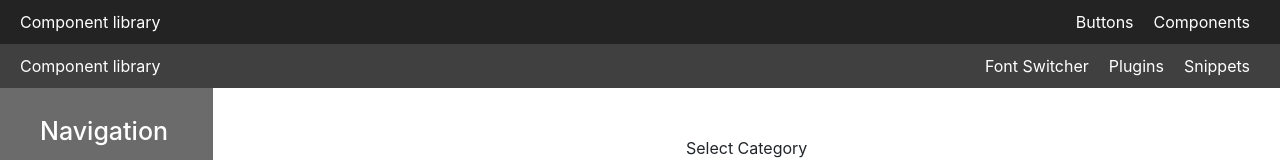
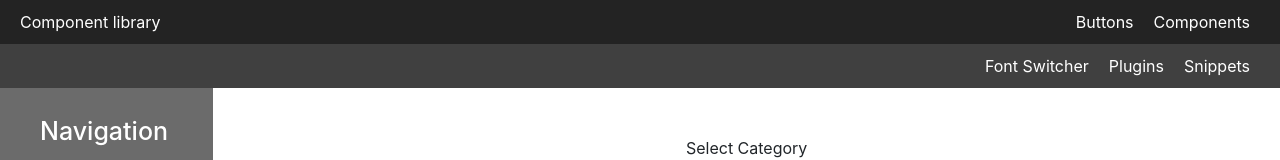
Before and after one commit to chris2733/complibrary, a Vue app: page /components in a window 1280 px wide. Shown: the top 160 px of the page. Built offline with nearby package versions, Linux system fonts and the light colour scheme.

Commit message:
Taking title off component top bar

```diff
--- a/src/componentlibrary/componentlibrary-components/TopBar.vue
+++ b/src/componentlibrary/componentlibrary-components/TopBar.vue
@@ -1,6 +1,5 @@
 <template>
 	<div class="topbar" ref="topBar">
-        <p class="topbar-title">Component library</p>
 		<button class="topbar-buttons" @click="menuItemClick('topbar-fontswitcher')">Font Switcher</button>
         <button class="topbar-buttons" @click="menuItemClick('topbar-plugins')">Plugins</button>
         <button class="topbar-buttons" @click="menuItemClick('topbar-snippets')">Snippets</button>
@@ -28,13 +27,9 @@ export default {
 	display: flex;
 	font-size: 16px;
 	align-items: center;
+	justify-content: flex-end;
 	padding: 0 20px;
 	background: #404040;
-	&-title {
-		flex-grow: 1;
-		margin: 0;
-		color: #fff;
-	}
 	&-buttons {
 		color: #fff;
 		text-decoration: none;
```
